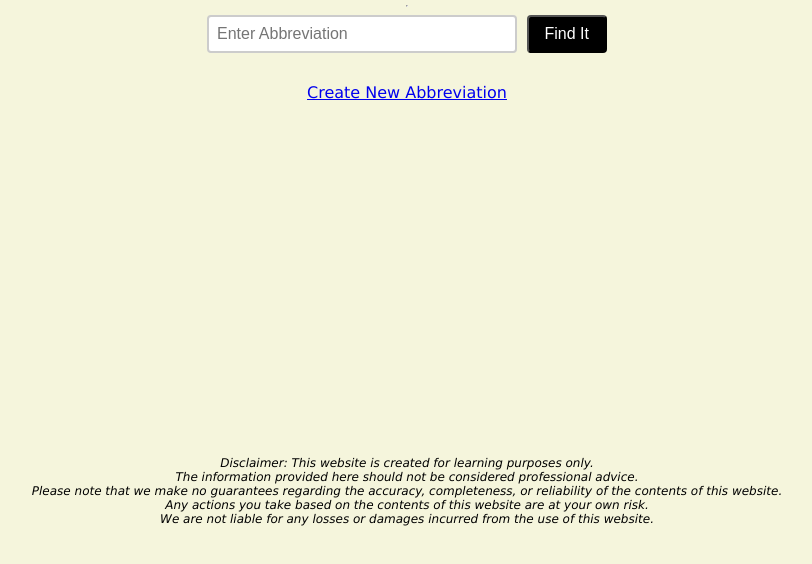
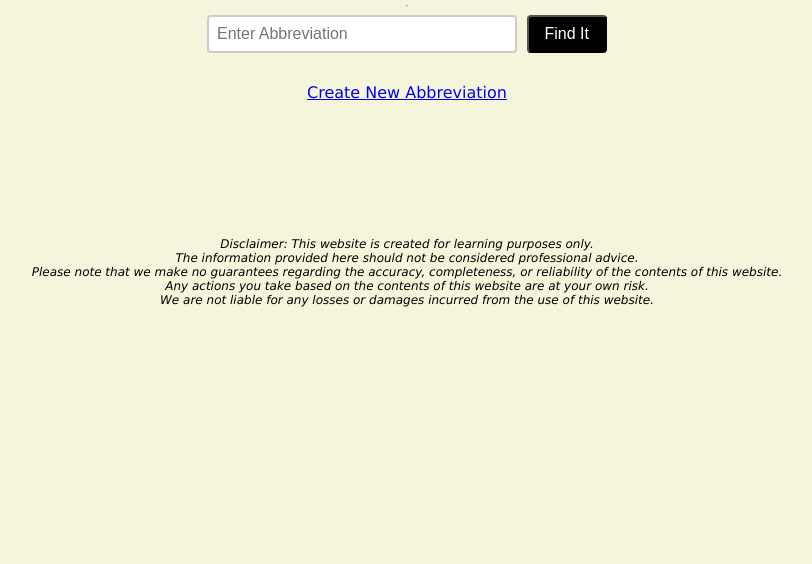
Before and after one commit to HolaMojo/AcronymMVP, a plain HTML site: page index.html in a window 1280 px wide. Shown: the part 224-788 px from the top of the page, without its empty margins (233-1045 px from the left). Drawn offline with Linux system fonts and the light colour scheme.

Commit message:
footer change

```diff
--- a/SimpleAF.css
+++ b/SimpleAF.css
@@ -116,12 +116,13 @@ p {
 }
 
 footer {
-  position: fixed;
+  position: relative;
   left: 0;
   bottom: 10px;
   width: 100%;
   color: #000;
   padding: 20px;
+  margin-top: 100px;
   text-align: center;
   font-size: 0.75em;
   box-sizing: border-box;
```
